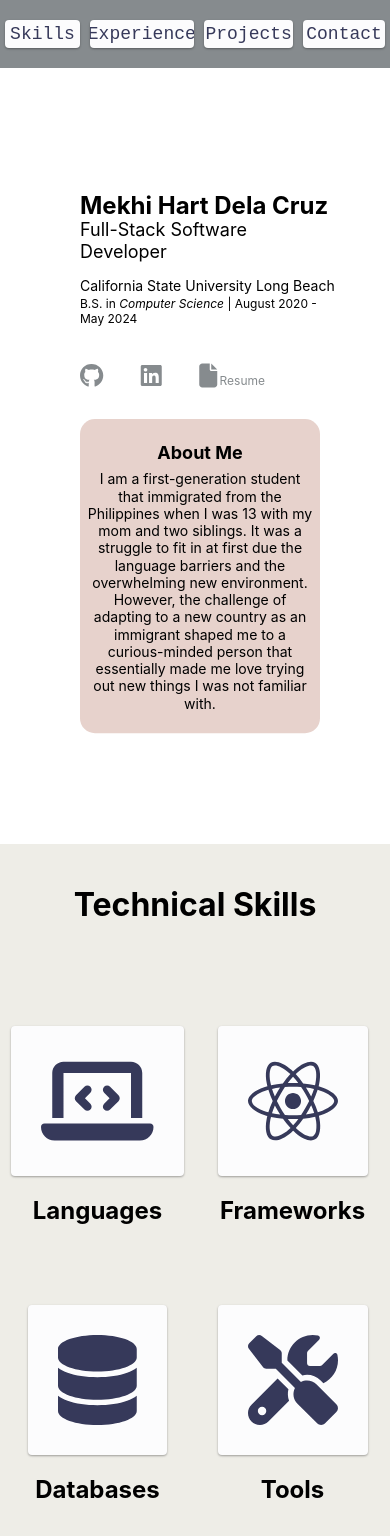
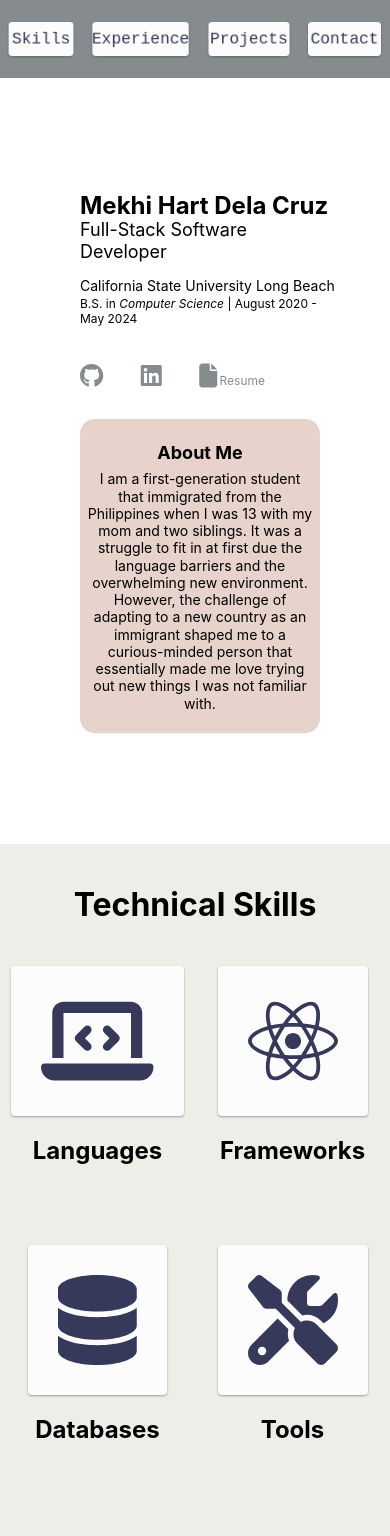
Before and after one commit to MekhiHart/portfolio, a React (Create React App) app: page / in a window 390 px wide. Shown: the top 1536 px of the page. Built offline with nearby package versions, Linux system fonts and the light colour scheme.

Commit message:
made nav bar and gap between skills icon and title fit more better for mobile

```diff
--- a/src/App.js
+++ b/src/App.js
@@ -90,7 +90,6 @@ function App() {
       <NavBar scrollToDiv={scrollToDiv} scrollDivs={scrollDivs}/>
       <Hero/>
       <Skills setPopUp={setPopUp} handlePopUpData={handlePopUpData} handleTabButtons={handleTabButtons}/>
-      {/* <Hero/> */}
       {popUp.isClicked && <PopUp setPopUp={setPopUp} popUpData={popUpData} handlePopUpData={handlePopUpData} handleTabButtons={handleTabButtons} tabButtons={tabButtons}/>}
     </>
   )
--- a/src/Components/NavBar.jsx
+++ b/src/Components/NavBar.jsx
@@ -1,7 +1,7 @@
 
 export default function NavBar(props){
     const {scrollToDiv, scrollDivs} = props
-    const [heroDiv, skillsDiv] = scrollDivs
+    const [skillsDiv] = scrollDivs
     console.log("scroll: ", scrollDivs)
     return(
         <nav id="nav">
--- a/src/index.css
+++ b/src/index.css
@@ -396,6 +396,18 @@ nav a:hover:before {
     padding-top: 10vh;
   }
 
+  /** Skills section */
+  .skills--grid{
+    margin-top: -60px;
+  }
+
+  #nav > *{
+    scale: 90%
+  }
+
+  #nav > a{
+    padding: 10px
+  }
 
 
 
```
